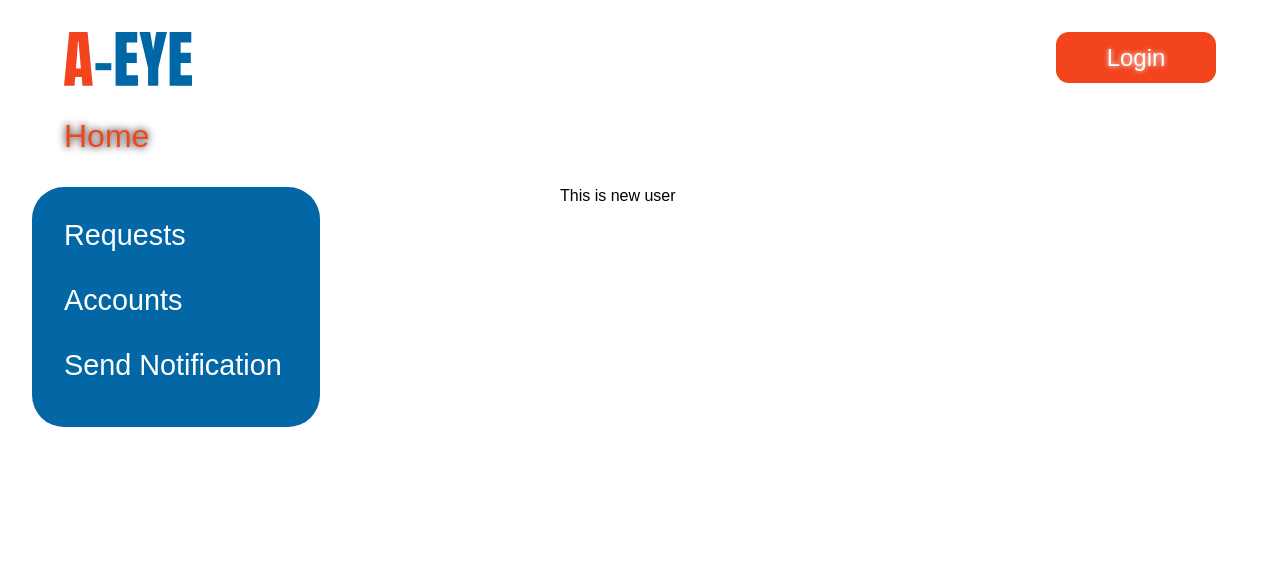
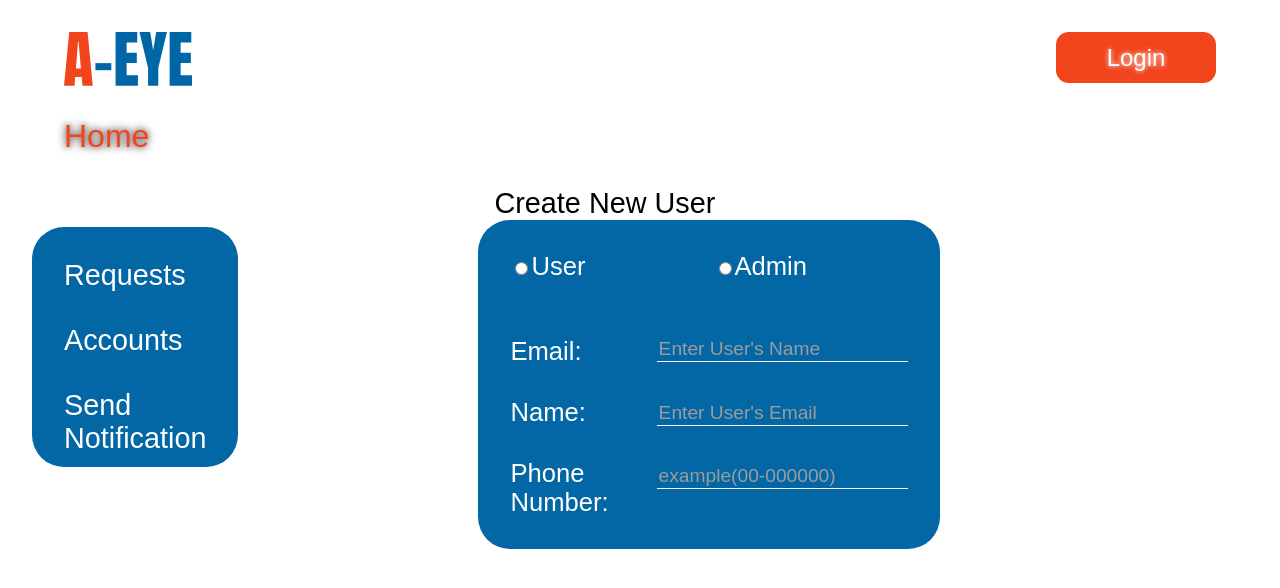
Before and after one commit to hassan-zein-aldeen/A-eye, a React (Create React App) app in the folder frontend/: page /AddUser in a window 1280 px wide. Shown: the top 588 px of the page. Built offline with nearby package versions, Linux system fonts and the light colour scheme; a web font is replaced by a local one.

Commit message:
frontend: adding create new user

```diff
--- a/frontend/src/pages/AddUser/addUser.css
+++ b/frontend/src/pages/AddUser/addUser.css
@@ -12,6 +12,7 @@
   flex-direction: column;
   gap: 2rem;
   text-align: left;
+  margin-top: 2.5rem;
   padding: 2rem 2rem;
   font-size: 1.8rem;
   background-color: #0367A6;
@@ -29,3 +30,68 @@
   text-shadow: 0 0 5px #F2441D, 0 0 10px #F2441D, 0 0 10px #F2441D;
   transition: 0.2s;
 }
+
+.acc_title{
+  font-size: 1.8rem;
+  display: flex;
+  gap: 20rem;
+}
+
+#create_user{
+  color: #F2441D;
+  font-weight: bold;
+}
+
+.admin_content{
+  width: 70%;
+}
+
+.fields{
+  background-color: #0367A6;
+  font-size: 1.6rem;
+  display: flex;
+  flex-direction: column;
+  gap: 3.5rem;
+  padding: 2rem 2rem;
+  border-radius: 2rem;
+  color: white;
+}
+
+.user_type{
+  display: flex;
+  gap: 8rem;
+}
+
+.fields input{
+  border: none;
+  background-color: transparent;
+  border-bottom: 1px solid white;
+  color: white;
+  font-size: 1.2rem;
+}
+
+.fields input::placeholder{
+  color:rgb(156, 156, 156);
+  margin-right: 1rem;
+}
+
+.add_form{
+  display: flex;
+  flex-direction: row;
+  gap: 3rem;
+}
+
+.labels,.inputs{
+  display: flex;
+  flex-direction: column;
+  gap: 2rem;
+}
+
+.inputs{
+  gap: 2.4rem;
+}
+
+.form_title{
+  font-size: 1.8rem;
+  margin-left: 1rem;
+}
--- a/frontend/src/pages/AddUser/index.js
+++ b/frontend/src/pages/AddUser/index.js
@@ -17,22 +17,51 @@ const AddUser = () => {
       <Header />
       <a id="back" href="http://localhost:3000/">Home</a>
       <div className="admin">
+
         <div className="feature">
           <a href="#" onClick={handleClick} data-target="requests" >Requests</a>
           <a href="#" onClick={handleClick} data-target="accounts" >Accounts</a>
           <a href="#" onClick={handleClick} data-target="s_notif" >Send Notification</a>
         </div>
+
         <div className="admin_content">
           {activeDiv === "requests" && <div id="request">This is first section</div>}
+          {activeDiv === "s_notif" && <div id="nofitication">This is third section</div>}
           {activeDiv === "accounts" && <div id="account">
             <div className="acc_title">
               <p>Accounts</p>
-              <a href="#" onClick={handleClick} data-target="create" style={{ color: "black" }}>Create User</a>
+              <a id="create_user" href="#" onClick={handleClick} data-target="create">Create User</a>
             </div>
           </div>}
-          {activeDiv === "s_notif" && <div id="nofitication">This is third section</div>}
-          {activeDiv === "create" && <div id="new_user">This is new user</div>}
+          {activeDiv === "create" && <div id="new_user">
+          <p className="form_title">Create New User</p>
+            <div className="fields">
+              <div className="user_type">
+                <label>
+                  <input type="radio" name="type" value="user" id="user" />
+                  User
+                </label>
+                <label>
+                  <input type="radio" name="type" value="admin" id="admin" />
+                  Admin
+                </label>
+              </div>
+              <div className="add_form">
+                <div className="labels">
+                  <label for="email">Email: </label>
+                  <label for="name">Name: </label>
+                  <label for="phone">Phone Number: </label>
+                </div>
+                <div className="inputs">
+                  <input type="text" id="name" placeholder="Enter User's Name" />
+                  <input type="email" id="email" placeholder="Enter User's Email" />
+                  <input type="text" id="phone" placeholder="example(00-000000)"></input>
+                </div>
+              </div>
+            </div>
+          </div>}
         </div>
+
       </div>
     </div>
   );
```
